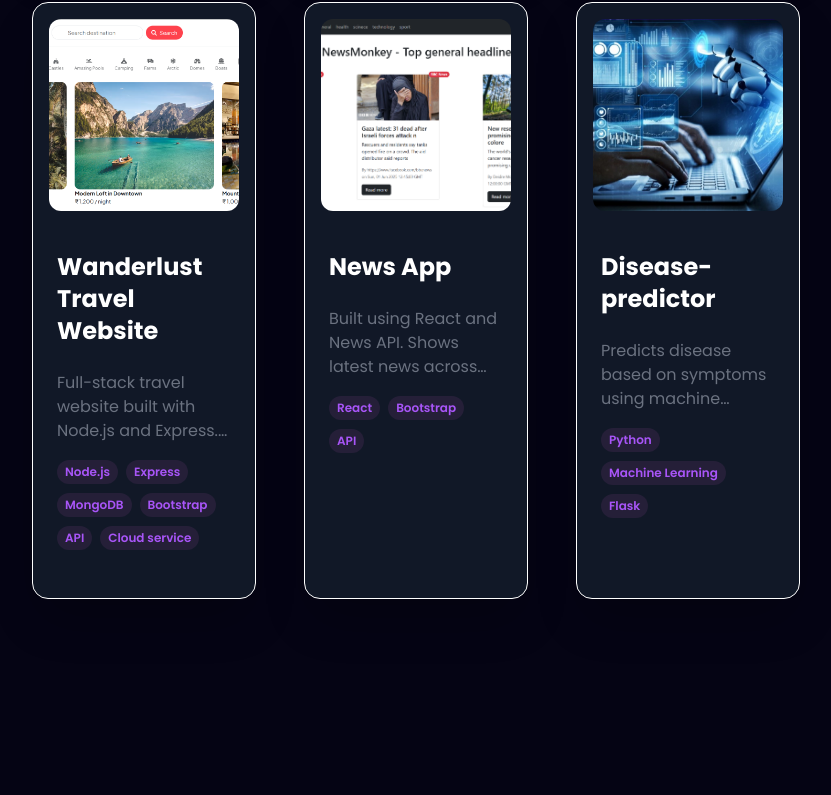
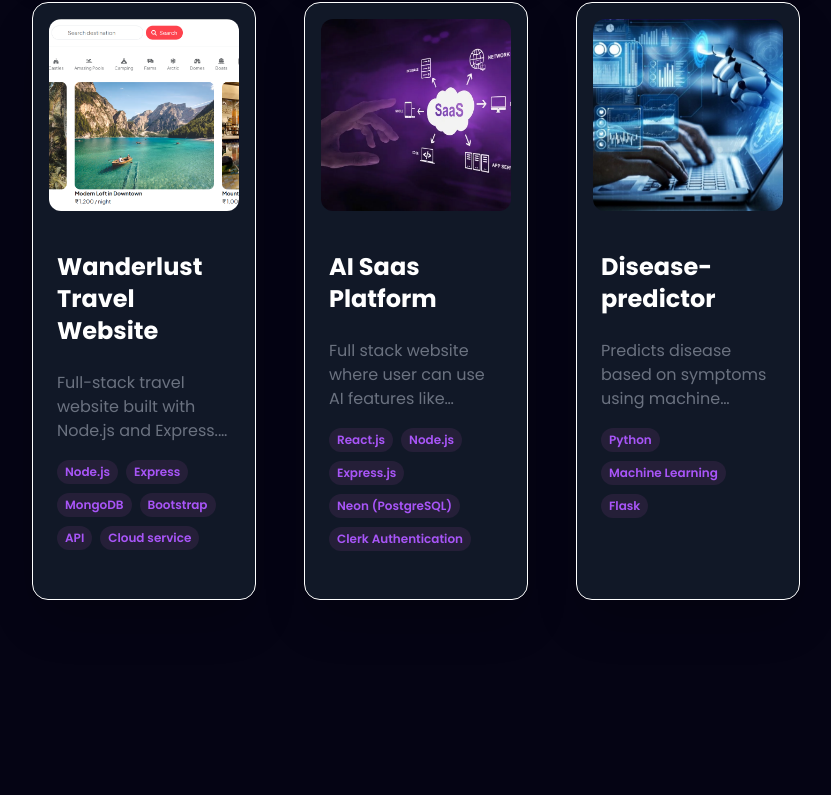
Before and after one commit to shpatel123/personal-Portfolio, a React (Vite) app: page / in a window 1280 px wide. Shown: the part 4235-5030 px from the top of the page, without its empty margins (224-1055 px from the left). Built offline with nearby package versions, Linux system fonts and the light colour scheme.

Commit message:
constants file updated

```diff
--- a/src/components/About/About.jsx
+++ b/src/components/About/About.jsx
@@ -2,7 +2,7 @@ import React from "react";
 import ReactTypingEffect from "react-typing-effect";
 import Tilt from "react-parallax-tilt";
 import profileImage from "../../assets/img.png";
-import resume from "../../assets/Resume.pdf";
+import resume from "../../assets/shubham.pdf";
 
 const About = () => {
   return (
--- a/src/constants.js
+++ b/src/constants.js
@@ -34,7 +34,7 @@ import kailash from './assets/education_logo/kailash.png';
 
 // Project Section Logo's
 import disease from "./assets/work_logo/disease.jpg";
-import newapp from "./assets/work_logo/newsapp.png";
+import saas from "./assets/work_logo/saas.png";
 import passop from "./assets/work_logo/passop.png";
 import weather from "./assets/work_logo/weather.jpg";
 import travels from "./assets/work_logo/wanderlust.png";
@@ -204,13 +204,13 @@ export const SkillsInfo = [
     },
     {
       id: 4,
-      title: "News App",
+      title: "AI Saas Platform",
       description:
-        "Built using React and News API. Shows latest news across categories. Modern responsive UI using Bootstrap. Fetches real-time articles using REST API.",
-      image: newapp,
-      tags:  ["React", "Bootstrap", "API"],
-      github: "https://github.com/shpatel123/Newsapp",
-      webapp: "https://shpatel123.github.io/Newsapp",
+        "Full stack website where user can use AI features like instagram caption generator, email writer, resume review, image generator etc. Built with React for frontend and Node.js with Express for backend. Integrated various AI APIs to provide functionalities.",
+      image: saas,
+      tags:  [ "React.js", "Node.js", "Express.js", "Neon (PostgreSQL)", "Clerk Authentication"],
+      github: "https://github.com/shpatel123/QuickAI",
+      webapp: "https://quickai-frontend-omgr.onrender.com/",
     },
     {
       id: 5,
```
Also changed, not shown: src/assets/work_logo/saas.png (added), 1 other file (tests, documents, lock files or other folders).
